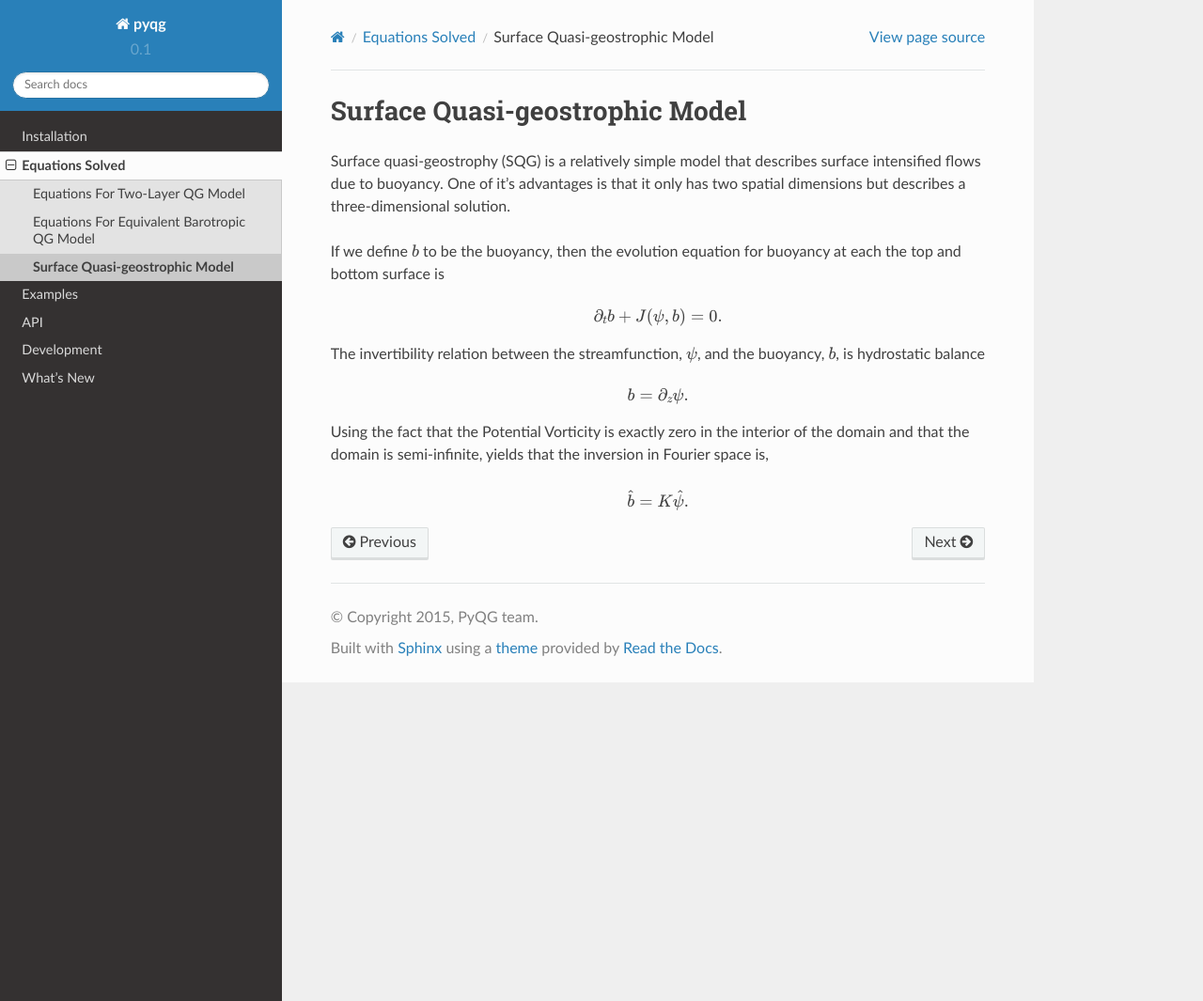
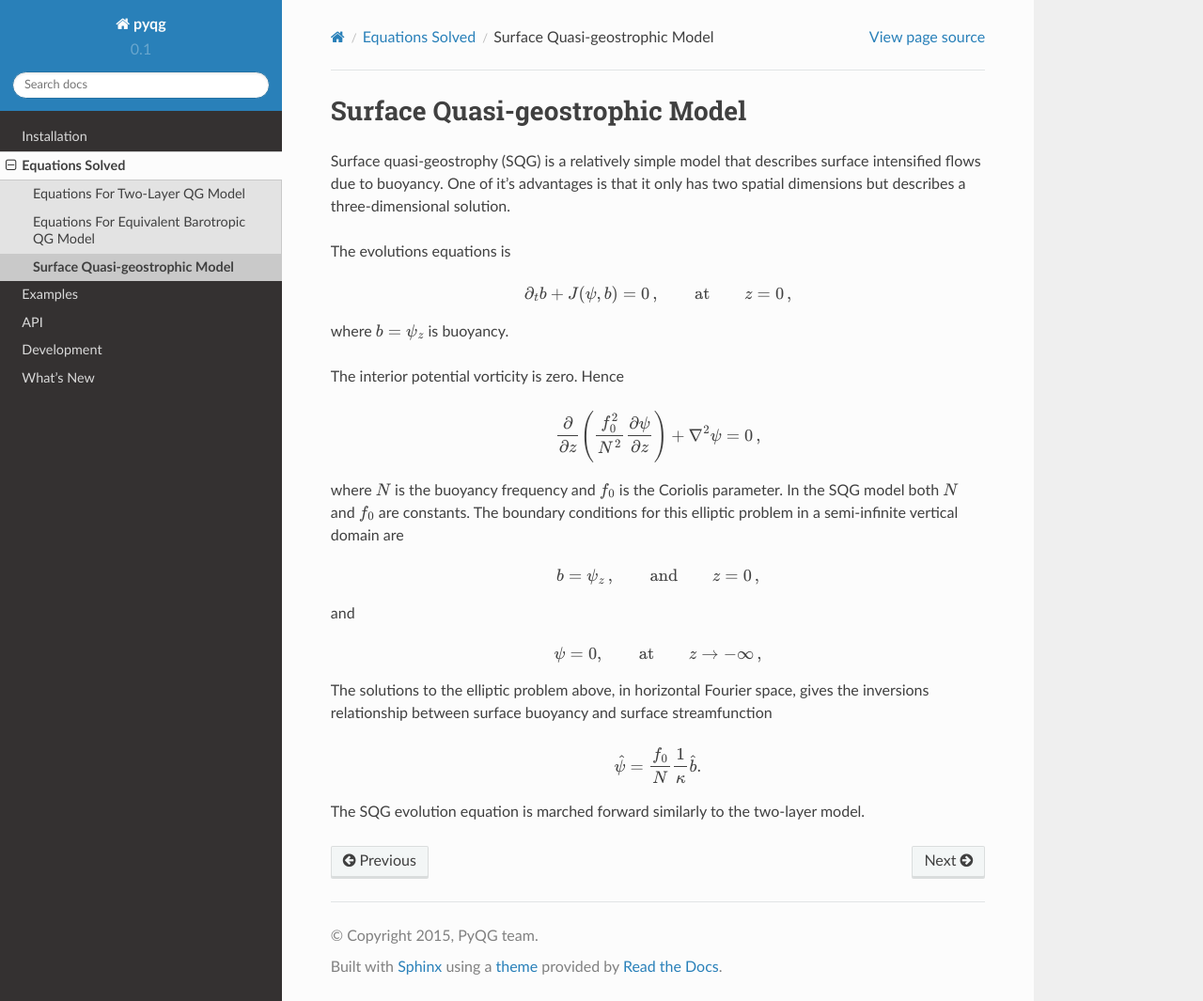
Before and after one commit to pyqg/pyqg, a Sphinx documentation site: the page built from docs/equations/notation_sqg_model.rst, in a window 1280 px wide and 1065 px high. Shown: the whole window at 94% size. Built offline with Sphinx 7.4.7 and the Read the Docs theme 2.0.0, drawn with Linux system fonts in a browser that asks for light colours.

Commit message:
Updates rst

```diff
--- a/docs/equations/notation_sqg_model.rst
+++ b/docs/equations/notation_sqg_model.rst
@@ -7,27 +7,47 @@ describes surface intensified flows due to buoyancy. One of it's
 advantages is that it only has two spatial dimensions but describes a
 three-dimensional solution.
 
-If we define :math:`b` to be the buoyancy, then the evolution equation
-for buoyancy at each the top and bottom surface is
+The evolutions equations is
 
 .. math::
 
 
-   \partial_t b + J(\psi, b) = 0.
+   \partial_t b + J(\psi, b) = 0\,,  \qquad \text{at} \qquad z = 0\,,
 
-The invertibility relation between the streamfunction, :math:`\psi`, and
-the buoyancy, :math:`b`, is hydrostatic balance
+where :math:`b = \psi_z` is buoyancy.
+
+The interior potential vorticity is zero. Hence
 
 .. math::
 
 
-   b = \partial_z \psi.
+   \frac{\partial }{\partial z}\left(\frac{f_0^2}{N^2}\frac{\partial \psi}{\partial z}\right) + \nabla^2\psi = 0\,,
 
-Using the fact that the Potential Vorticity is exactly zero in the
-interior of the domain and that the domain is semi-infinite, yields that
-the inversion in Fourier space is,
+where :math:`N` is the buoyancy frequency and :math:`f_0` is the
+Coriolis parameter. In the SQG model both :math:`N` and :math:`f_0` are
+constants. The boundary conditions for this elliptic problem in a
+semi-infinite vertical domain are
 
 .. math::
 
 
-   \hat b = K \hat \psi.
+   b = \psi_z\,,  \qquad \text{and} \qquad z = 0\,,
+
+and
+
+.. math::
+
+
+   \psi = 0,  \qquad \text{at} \qquad z \rightarrow -\infty\,,
+
+The solutions to the elliptic problem above, in horizontal Fourier
+space, gives the inversions relationship between surface buoyancy and
+surface streamfunction
+
+.. math::
+
+
+   \hat \psi = \frac{f_0}{N} \frac{1}{\kappa}\hat b.
+
+The SQG evolution equation is marched forward similarly to the two-layer
+model.
```
